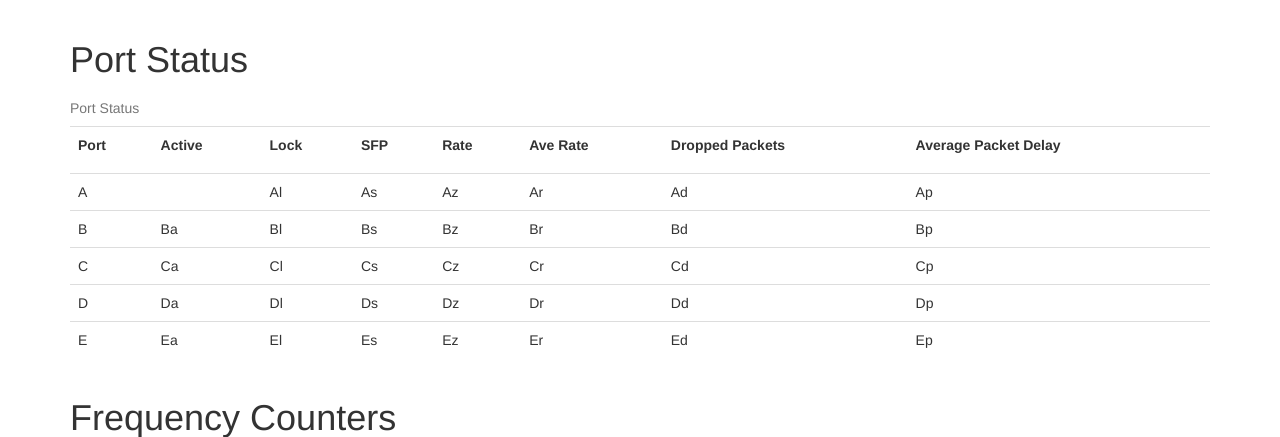
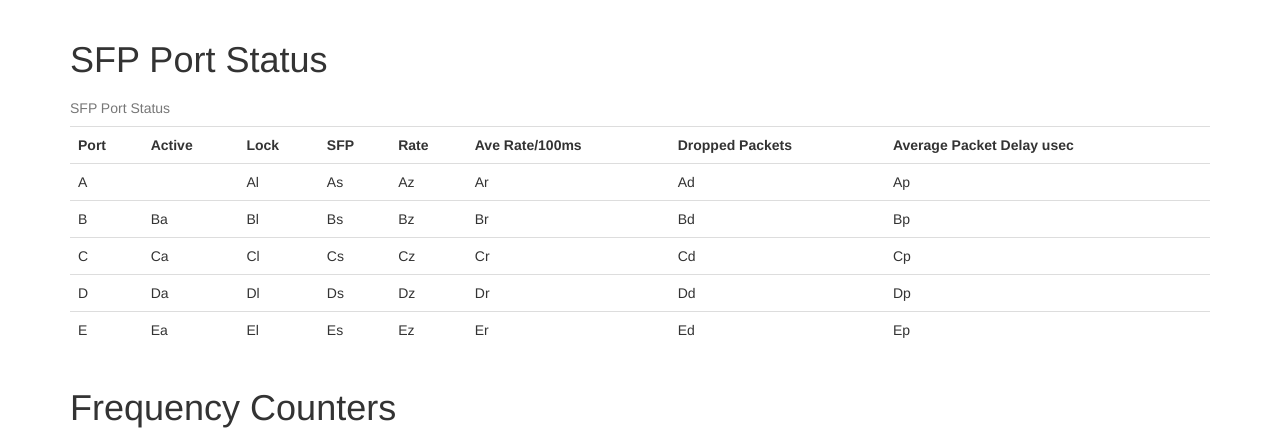
Before and after one commit to anoddone/lb_reg, a Flask app: page /status in a window 1280 px wide. Shown: the part 52-489 px from the top of the page. Run offline with Flask 2, Linux system fonts and the light colour scheme; parts of the project's set-up code (start-up, migrations or seed data) failed here and were passed over; some libraries are stand-ins or nearby versions.

Commit message:
cleanup status_table.html

```diff
--- a/lb_reg/templates/status_table.html
+++ b/lb_reg/templates/status_table.html
@@ -1,11 +1,12 @@
 {% extends "base.html" %}
 
 {% block content %}
+
 <div class="container">
 
-<h1>Port Status</h1>
+<h1>SFP Port Status</h1>
 <table id="ports" class="table table-hover">
-    <caption>Port Status</caption>
+    <caption>SFP Port Status</caption>
     <tbody>
     <tr>
     <th>Port</th>
@@ -13,11 +14,9 @@
     <th>Lock</th>
     <th>SFP</th>
     <th>Rate</th>
-    <th>Ave Rate</th>
-    <th>
-    <p>Dropped Packets</p>
-    </th>
-    <th>Average Packet Delay</th>
+    <th>Ave Rate/100ms</th>
+    <th>Dropped Packets</th>
+    <th>Average Packet Delay usec</th>
     </tr>
     <tr id="portA" >
     <td>A</td>
```
